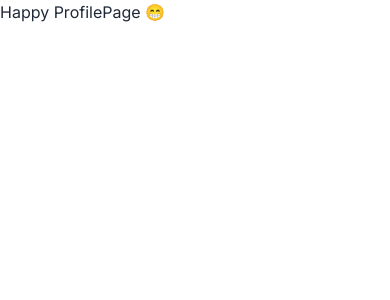
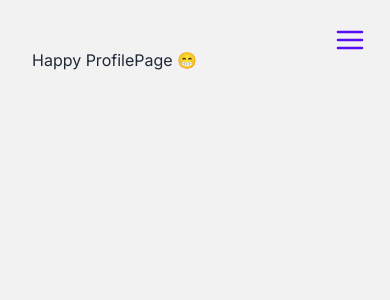
Before and after one commit to amarkpark/smilga-gptgenius, a Next.js app: page /profile in a window 390 px wide. Shown: the top 300 px of the page. Built offline with nearby package versions, Linux system fonts and the light colour scheme.

Commit message:
Lesson 63: Build main menu in dashboard layout

```diff
--- a/app/(dashboard)/layout.js
+++ b/app/(dashboard)/layout.js
@@ -1,7 +1,32 @@
+import Sidebar from "@/components/Sidebar"
+// import { IconName } from "react-icons/fi";
+import { FiMenu } from "react-icons/fi";
+
 function DashLayout({ children }) {
   return (
-    <div>
-      {children}
+    <div className="drawer lg:drawer-open">
+      <input id="main-menu-drawer" type="checkbox" className="drawer-toggle" />
+      <div className="drawer-content">
+        <label
+          htmlFor="main-menu-drawer"
+          className="drawer-button lg:hidden fixed top-6 right-6"
+          aria-label="open-sidebar"
+        >
+          <FiMenu className="w-8 h-8 text-primary" />
+        </label>
+        <div className="bg-base-200 px-8 py-12 min-h-screen">
+          {children}
+        </div>
+      </div>
+      <div className="drawer-side">
+        <label
+          htmlFor="main-menu-drawer"
+          className="drawer-overlay"
+          aria-label="close-sidebar"
+        >
+        </label>
+        <Sidebar />
+      </div>
     </div>
   )
 }
--- /dev/null
+++ b/components/Sidebar.jsx
@@ -0,0 +1,23 @@
+// this is `rce`
+// export class Sidebar extends Component {
+//   render() {
+//     return (
+//       <div className="text-6xl">
+//         Sidebar
+//       </div>
+//     )
+//   }
+// }
+
+// export default Sidebar
+
+// this is `rafce`
+const Sidebar = () => {
+  return (
+    <div className="text-6xl">
+        Sidebar
+    </div>
+  )
+}
+
+export default Sidebar
```
